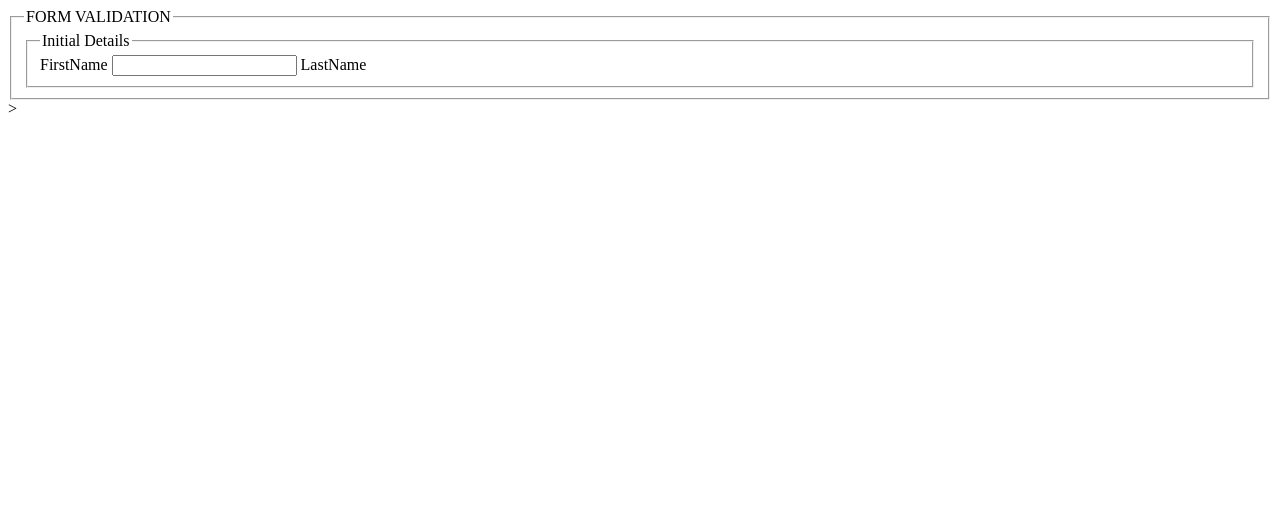
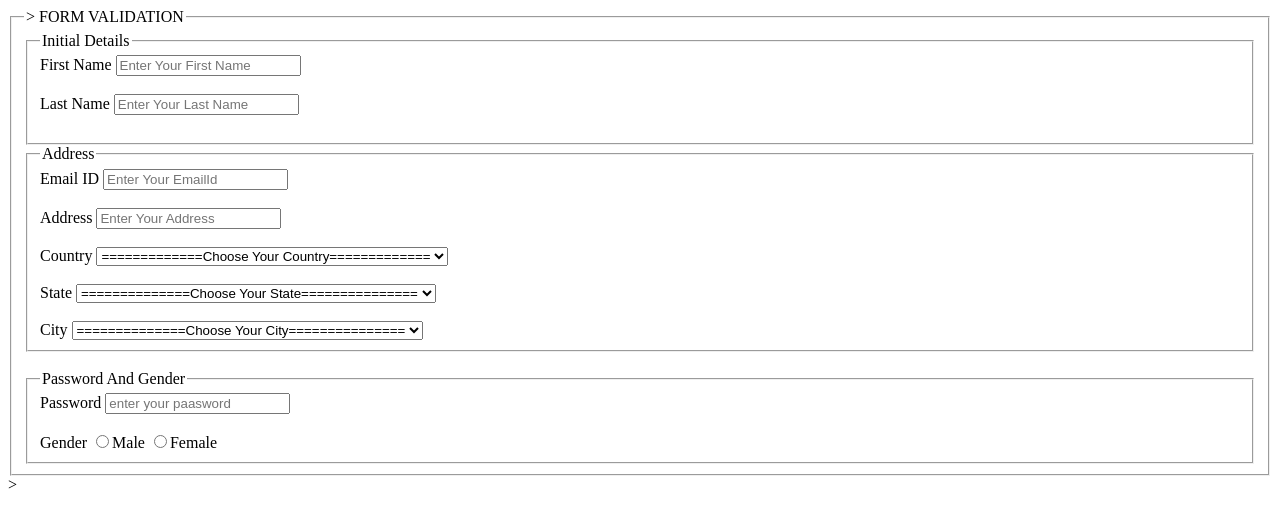
Before and after one commit to Nahid461/DEMO-HTML, a plain HTML site: page form validation.html in a window 1280 px wide. Drawn offline with Linux system fonts and the light colour scheme.

Commit message:
#Nahid Fatima: Create a form in pure html formate

```diff
--- a/form validation.html
+++ b/form validation.html
@@ -7,20 +7,75 @@
     </head>
     <body>
         <!---form-->
-        <fieldset>
-            <legend>
+        <fieldset >
+
+            <legend >
+    >
                 FORM VALIDATION
             </legend>
             <fieldset>
             <LEGEND>
                 Initial Details
             </LEGEND>
-                <lable for= "First Name">FirstName</lable>
-                <input type="text" >
-                <lable for= "Last Name">LastName</lable>
+                <lable for= "First Name">First Name</lable>
+                <input type="text" name = "First Name" placeholder="Enter Your First Name">
+                <br></br>
+                <lable for= "Last Name">Last Name</lable>
+                <input type = "text" name = "Last Name" placeholder="Enter Your Last Name">
+                <br> </br>
+
 
             </LEGEND>
         </fieldset>
+        <fieldset>
+            <legend> Address </legend>
+            <label for = "Email ID"> Email ID</label>
+            <input type = "Email" name = "Email ID" placeholder="Enter Your EmailId">
+            <br></br>
+            <lable for ="Address"> Address </Lable>
+            <input Type = " Address" Name = "Adresss" placeholder="Enter Your Address">
+            <br></br>
+            <lable for = "country">Country</lable>
+            <select>
+              <option> =============Choose Your Country=============</option>
+              <option value = "ind" > INDIA </option>
+              <option value = "uk"> UK </option>
+              <option value = "usa">USA</option>
+              <option value ="russia"> RUSSIA </option>
+              <option value = "canada"> CANADA </option>
+            </select>
+            <br></br>
+            <lable for = "State"> State </lable>
+            <select>
+              <option> ==============Choose Your State===============</option>
+              <option value = "madhya pradesh"> MADHYA PRADESH </option>
+              <option value = "maharashtra"> MAHARASHTRA </option>
+              <option value = "uttar pradesh"> UTTAR MADHYA PRADESH </option>
+              <option value = "delhi"> DELHI </option>
+              <option value = "jaipur"> JAIPUR </option>
+             </select>
+             <br></br>
+            <lable for = "city"> City </lable>
+            <select>
+              <option> ==============Choose Your City===============</option>
+              <option value = "thane"> THANE </option>
+              <option value = "Nasik"> NASIK </option>
+              <option value = "Pune"> PUNE </option>
+              <option value = "nagpur"> NAGPUR </option>
+              <option value = "kalyan"> KALYAN </option>
+             </select>
+            </fieldset>
+            <br>
+            <fieldset>
+                <legend> Password And Gender </legend>
+               <lable for = "password"> Password </lable>
+               <input type ="password" name ="password" placeholder="enter your paasword">
+               <br></br>
+               <lable for = "Gender"> Gender </lable>
+               <input type ="radio" name ="gender">Male
+               <input type ="radio" name ="gender">Female
+            </fieldset>
+
 
 
         </fieldset>
```
